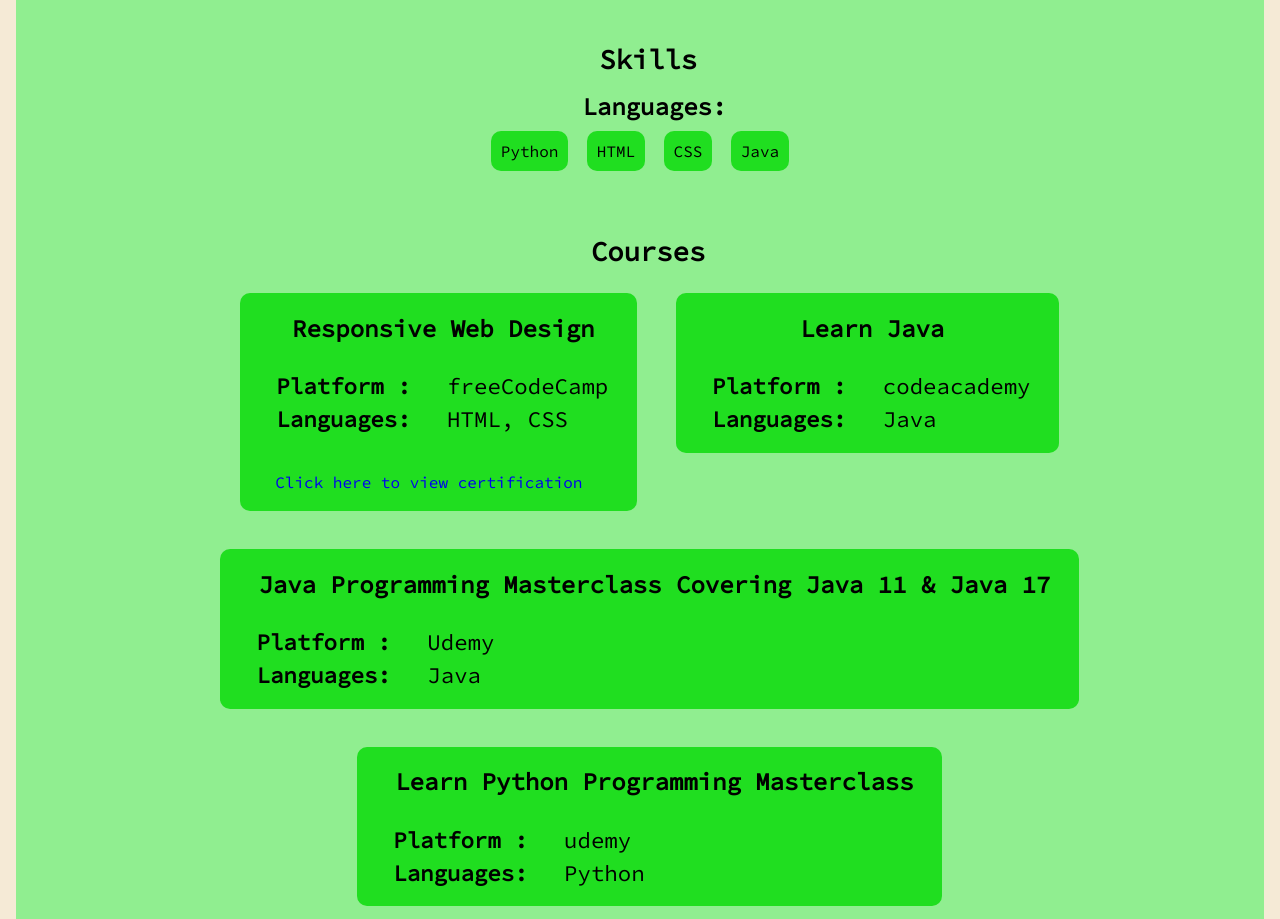
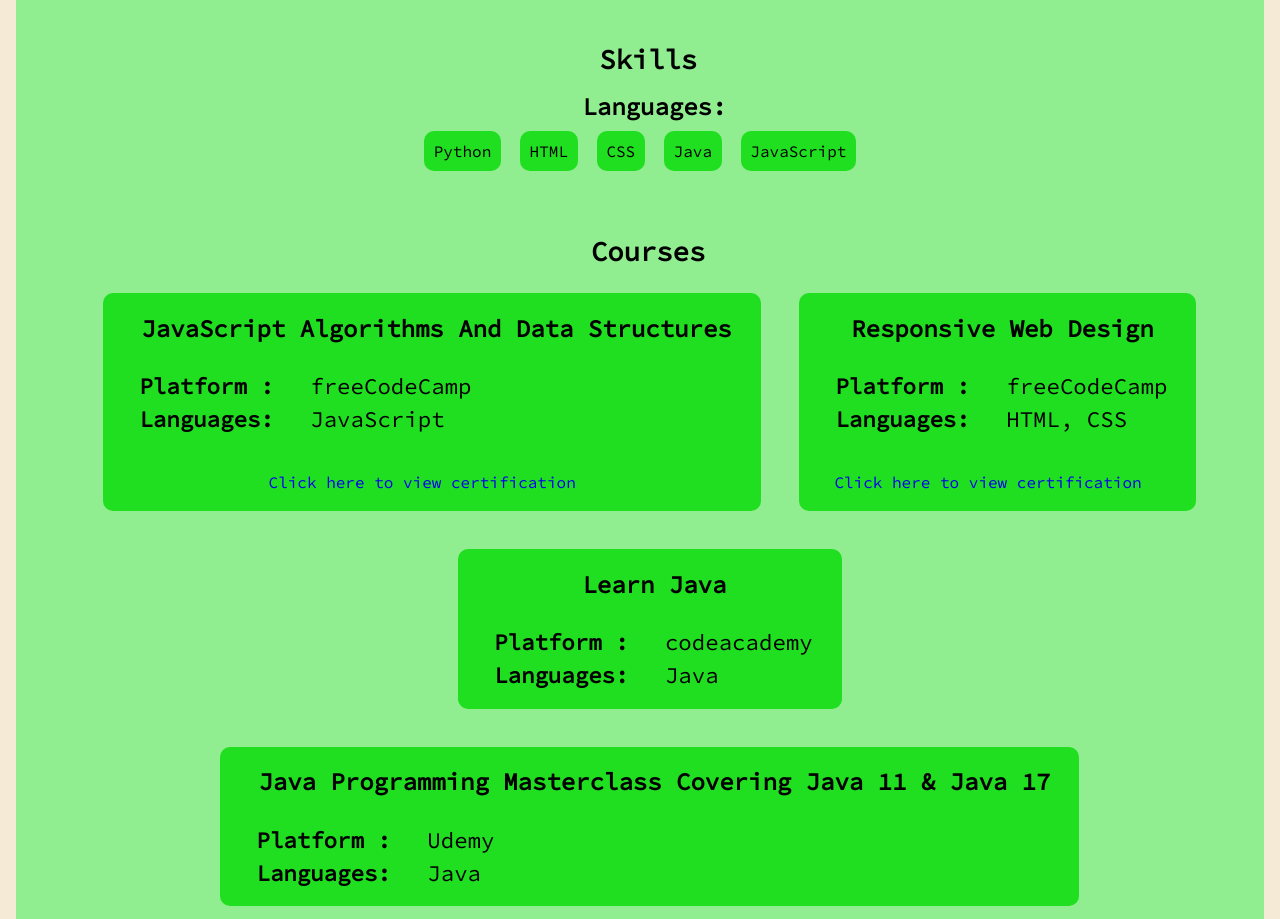
Before and after one commit to ShevinuM/Portfolio-Page, a plain HTML site: page index.html in a window 1280 px wide. Shown: the part 1840-2759 px from the top of the page. Drawn offline with Linux system fonts and the light colour scheme.

Commit message:
Added JavaScript certification

```diff
--- a/index.html
+++ b/index.html
@@ -85,7 +85,7 @@
 
                     <div id="languages">
                         <h4 class="center">Languages: </h4>
-                        <div class="resumeLanguages center"><span>Python</span><span>HTML</span><span>CSS</span><span>Java</span></div>
+                        <div class="resumeLanguages center"><span>Python</span><span>HTML</span><span>CSS</span><span>Java</span><span>JavaScript</span></div>
                     </div>
 
                     <div class="space4"></div>
@@ -95,6 +95,17 @@
                     <div class="space3"></div>
 
                     <section id="courseSection">
+
+                        <div id="JavaScriptAlgorithmsAndDataStructures" class="coursesGridBox">
+                            <h4><a class="external-link" href="https://www.freecodecamp.org/learn/javascript-algorithms-and-data-structures/">JavaScript Algorithms And Data Structures</a></h4>
+                            <div class="space2"></div>
+                            <h5 class="languages">Platform : </h5>
+                            <p class="languages"><a class="external-link" href="https://www.freecodecamp.org/learn">freeCodeCamp</a></p>
+                            <div class="space1"></div>
+                            <h5 class="languages">Languages: </h5>
+                            <p class="languages">JavaScript</p>
+                            <a target="_blank"  class="certifications absoluteWithinCourseBox" href="https://www.freecodecamp.org/certification/ShevinuM/javascript-algorithms-and-data-structures">Click here to view certification</a>
+                        </div>
 
                         <div id="responsiveWebDesign" class="coursesGridBox">
                             <h4><a class="external-link" href="https://www.freecodecamp.org/learn/2022/responsive-web-design/">Responsive Web Design</a></h4>
```
